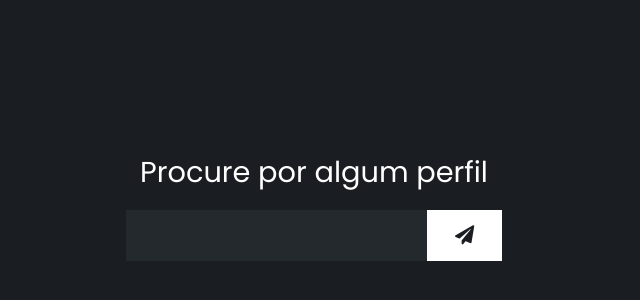
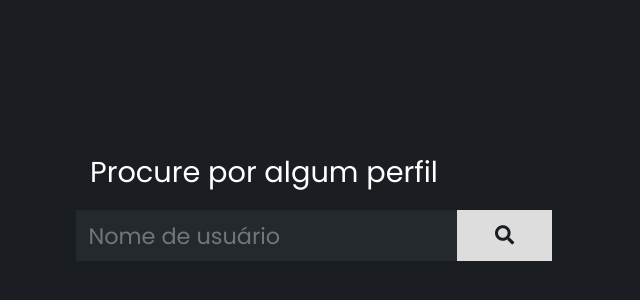
Before and after one commit to TiagoDiass/github-overview, a Vue app: page / in a window 1280 px wide. Shown: the part 194-494 px from the top of the page, without its empty margins (326-966 px from the left). Built offline with nearby package versions, Linux system fonts and the light colour scheme.

Commit message:
error showing done

```diff
--- a/src/store/modules/user.store.js
+++ b/src/store/modules/user.store.js
@@ -28,7 +28,7 @@ const actions = {
           commit('setLoading', false);
           commit('setUser', response.data);
           resolve({
-            status: response.status,
+            status: 200,
             message: 'Usuário encontrado com sucesso',
           });
         })
@@ -78,7 +78,7 @@ const mutations = {
     state.repositories = data;
   },
 
-  setLoadingState(state, data) {
+  setLoading(state, data) {
     state.loading = data;
   },
 };
--- a/src/views/InputUsername.vue
+++ b/src/views/InputUsername.vue
@@ -1,24 +1,34 @@
 <template>
   <div class="username-input-view">
-    <div class="username-input">
+    <div class="username-input" v-if="!loading">
       <h1>Procure por algum perfil</h1>
       <div class="input">
-        <input type="text" />
-        <button>
-          <i class="fas fa-paper-plane"></i>
+        <input type="text" v-model="username" placeholder="Nome de usuário" @keydown.enter="fetchUser" />
+        <button @click="fetchUser" :class="{ disabled: !username }">
+          <i class="fas fa-search"></i>
         </button>
       </div>
+      <small v-if="error">
+        {{ error }}
+      </small>
     </div>
+    <Loading v-else />
   </div>
 </template>
 
 <script>
 import { mapActions, mapGetters } from 'vuex';
+import Loading from '../components/Loading.vue';
 
 export default {
   name: 'UsernameInput',
 
-  components: {},
+  components: { Loading },
+
+  data: () => ({
+    username: '',
+    error: '',
+  }),
 
   computed: {
     ...mapGetters({
@@ -27,7 +37,25 @@ export default {
   },
 
   methods: {
-    ...mapActions({}),
+    ...mapActions({
+      fetchUserAction: 'user/fetchUser',
+    }),
+
+    async fetchUser() {
+      if (!this.username) {
+        return (this.error = 'Você deve digitar um nome de usuário');
+      }
+
+      await this.fetchUserAction({ username: this.username })
+        .then(response => {
+          if (response.status == 200) {
+            this.$router.push({ name: 'userInfo' });
+          }
+        })
+        .catch(() => {
+          this.error = 'Não conseguimos encontrar um usuário com este nome';
+        });
+    },
   },
 };
 </script>
@@ -56,6 +84,7 @@ export default {
 
     .input {
       display: flex;
+      flex-wrap: wrap;
       align-items: center;
       height: 3.2rem;
 
@@ -68,6 +97,7 @@ export default {
         color: $white;
         font-size: 1.4rem;
         padding: 0.8rem;
+        font-family: 'Poppins', sans-serif;
       }
 
       button {
@@ -85,13 +115,26 @@ export default {
           transition: transform 0.3s;
         }
 
+        &.disabled {
+          background-color: #ddd;
+          cursor: initial;
+
+          &:hover {
+            background-color: #ddd;
+
+            i {
+              transform: initial;
+            }
+          }
+        }
+
         transition: background 0.15s;
 
         &:hover {
           background-color: #eee;
 
           i {
-            transform: scale(1.15);
+            transform: scale(1.15) scaleX(-1);
           }
         }
       }
```
